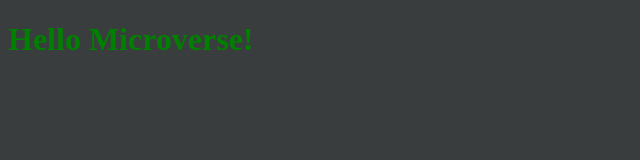
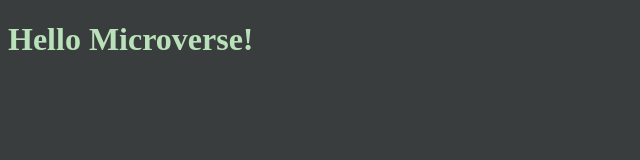
Before and after one commit to mdg0410/Hello_World, a website: page index.html in a window 1280 px wide. Shown: the whole page, without its empty margins (0-640 px from the left). Drawn offline with Linux system fonts and the light colour scheme.

```diff
--- a/styles.css
+++ b/styles.css
@@ -3,5 +3,5 @@
 }
 
 h1 {
-  color: green;
+  color: rgb(186, 226, 186);
 }
```
